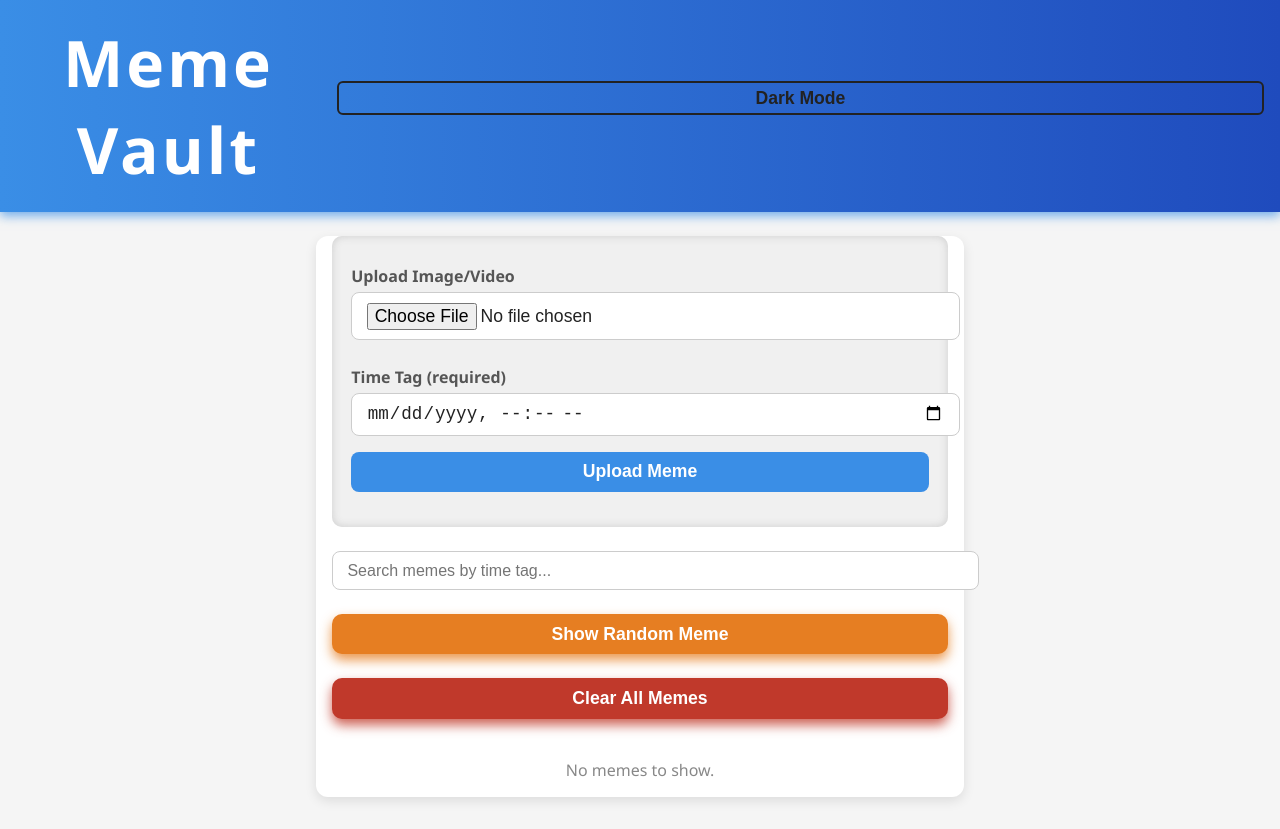
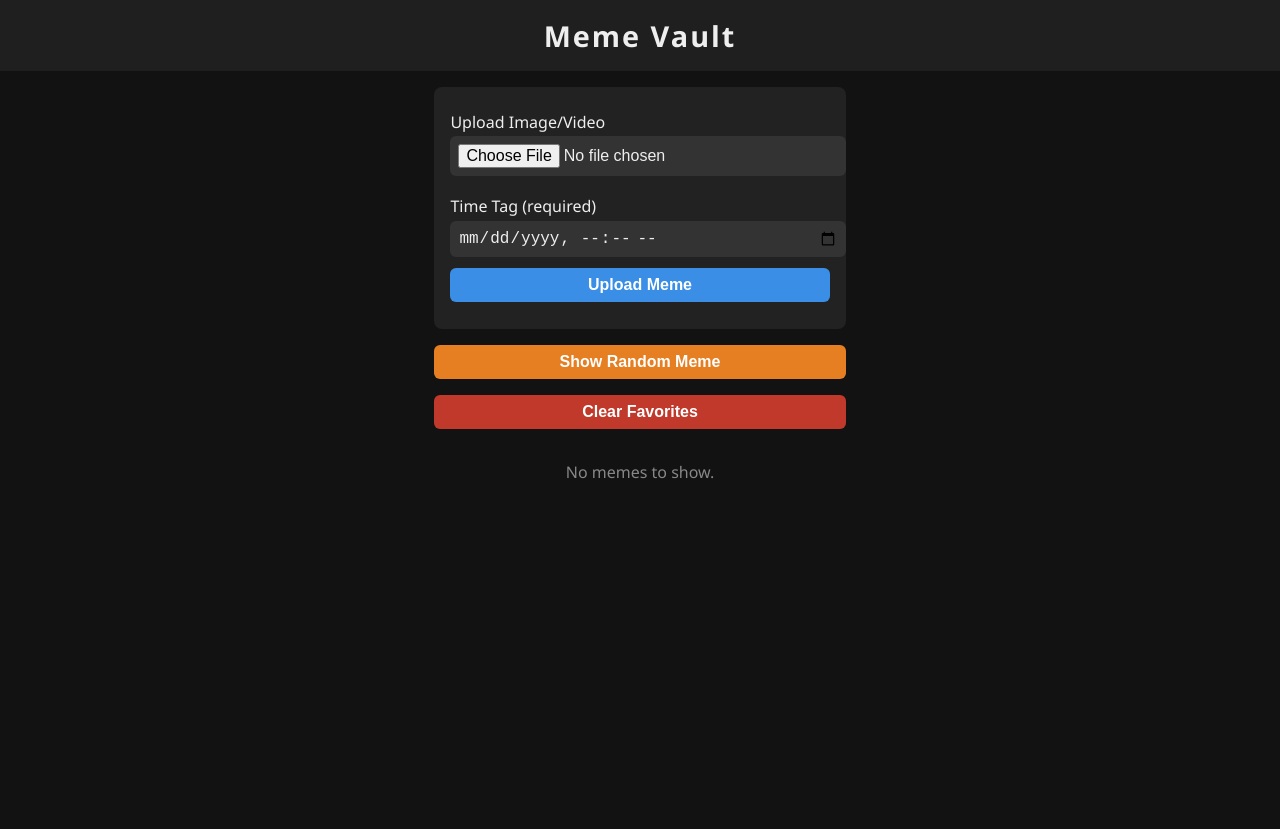
Before and after one commit to maan-the-creator/Meme-vault, a plain HTML site: page index.html in a window 1280 px wide. After the commit the page ends 800 px from the top, so only its background shows below. Drawn offline with Linux system fonts and the light colour scheme.

Commit message:
Update index.html

```diff
--- a/index.html
+++ b/index.html
@@ -5,294 +5,127 @@
 <meta name="viewport" content="width=device-width, initial-scale=1" />
 <title>Meme Vault</title>
 <style>
-  :root {
-    --color-bg-dark: #121212;
-    --color-bg-light: #f5f5f5;
-    --color-text-dark: #eee;
-    --color-text-light: #222;
-    --color-primary: #3a8ee6;
-    --color-primary-dark: #1f4bbd;
-    --color-accent: #e67e22;
-    --color-fav: #ffcc00;
-  }
-
   body {
     font-family: 'Segoe UI', Tahoma, Geneva, Verdana, sans-serif;
-    margin: 0;
-    padding: 0;
+    background: #121212;
+    color: #eee;
+    margin: 0; padding: 0;
     display: flex;
     flex-direction: column;
     min-height: 100vh;
-    background: var(--color-bg-dark);
-    color: var(--color-text-dark);
-    transition: background 0.3s ease, color 0.3s ease;
   }
-  body.light {
-    background: var(--color-bg-light);
-    color: var(--color-text-light);
+  header {
+    background: #1f1f1f;
+    padding: 1rem;
+    text-align: center;
+    font-size: 1.8rem;
+    font-weight: bold;
+    letter-spacing: 2px;
   }
-
-  header {
-    background: linear-gradient(90deg, var(--color-primary), var(--color-primary-dark));
-    padding: 1.2rem 1rem;
-    text-align: center;
-    font-size: 2rem;
-    font-weight: 700;
-    letter-spacing: 3px;
-    color: #fff;
-    box-shadow: 0 4px 10px rgba(58, 142, 230, 0.7);
-    display: flex;
-    justify-content: space-between;
-    align-items: center;
-    gap: 1rem;
-  }
-
-  header h1 {
-    margin: 0;
-    flex-grow: 1;
-  }
-
-  #modeToggle {
-    cursor: pointer;
-    background: transparent;
-    border: 2px solid #fff;
-    border-radius: 6px;
-    padding: 0.3rem 0.8rem;
-    font-weight: 700;
-    color: #fff;
-    transition: background 0.3s ease, color 0.3s ease;
-  }
-  body.light #modeToggle {
-    border-color: var(--color-text-light);
-    color: var(--color-text-light);
-  }
-  #modeToggle:hover {
-    background: #fff;
-    color: var(--color-primary-dark);
-  }
-
   main {
     flex: 1;
     max-width: 900px;
-    margin: 1.5rem auto 2rem;
+    margin: 1rem auto;
     padding: 0 1rem;
-    background: #1e1e1e;
-    border-radius: 12px;
-    box-shadow: 0 8px 20px rgba(0,0,0,0.7);
+  }
+  form {
+    background: #222;
+    padding: 1rem;
+    border-radius: 8px;
+    margin-bottom: 1rem;
+  }
+  label {
+    display: block;
+    margin: 0.5rem 0 0.2rem;
+  }
+  input[type="file"], input[type="datetime-local"], button {
+    width: 100%;
+    padding: 0.5rem;
+    margin-bottom: 0.7rem;
+    border-radius: 6px;
+    border: none;
+    font-size: 1rem;
+  }
+  input[type="file"], input[type="datetime-local"] {
+    background: #333;
+    color: #eee;
+  }
+  button {
+    background: #3a8ee6;
+    color: white;
+    font-weight: 600;
+    cursor: pointer;
     transition: background 0.3s ease;
   }
-  body.light main {
-    background: #fff;
-    box-shadow: 0 4px 12px rgba(0,0,0,0.1);
+  button:hover {
+    background: #2b72c2;
   }
-
-  form {
-    background: #2a2a2a;
-    padding: 1.2rem;
-    border-radius: 10px;
-    margin-bottom: 1.5rem;
-    box-shadow: inset 0 0 8px #444;
-  }
-  body.light form {
-    background: #f0f0f0;
-    box-shadow: inset 0 0 8px #ccc;
-  }
-
-  label {
-    display: block;
-    margin: 0.6rem 0 0.3rem;
-    font-weight: 600;
-    color: #ccc;
-  }
-  body.light label {
-    color: #555;
-  }
-
-  input[type="file"], input[type="datetime-local"], input[type="text"], button {
-    width: 100%;
-    padding: 0.6rem 0.9rem;
-    margin-bottom: 1rem;
-    border-radius: 8px;
-    border: none;
-    font-size: 1.1rem;
-    background: #333;
-    color: #eee;
-    transition: background 0.25s ease;
-  }
-  body.light input[type="file"],
-  body.light input[type="datetime-local"],
-  body.light input[type="text"] {
-    background: #fff;
-    color: #222;
-    border: 1px solid #ccc;
-  }
-  input[type="file"]:focus, input[type="datetime-local"]:focus, input[type="text"]:focus {
-    outline: none;
-    background: #444;
-    box-shadow: 0 0 8px var(--color-primary);
-  }
-  body.light input[type="file"]:focus,
-  body.light input[type="datetime-local"]:focus,
-  body.light input[type="text"]:focus {
-    background: #fff;
-    box-shadow: 0 0 8px var(--color-primary);
-  }
-
-  button {
-    background: var(--color-primary);
-    color: white;
-    font-weight: 700;
-    cursor: pointer;
-    transition: background 0.3s ease, transform 0.2s ease;
-  }
-  button:hover {
-    background: var(--color-primary-dark);
-    transform: scale(1.05);
-  }
-  button:active {
-    transform: scale(0.95);
-  }
-
-  #searchInput {
-    margin-bottom: 1.5rem;
-    font-size: 1rem;
-  }
-
   .memes-container {
     display: grid;
     grid-template-columns: repeat(auto-fit,minmax(220px,1fr));
-    gap: 1.25rem;
+    gap: 1rem;
   }
-
   .meme-card {
-    background: #292929;
-    border-radius: 14px;
+    background: #1e1e1e;
+    border-radius: 10px;
     overflow: hidden;
     position: relative;
-    box-shadow: 0 0 15px rgba(58, 142, 230, 0.6);
+    box-shadow: 0 0 8px rgba(0,0,0,0.7);
     display: flex;
     flex-direction: column;
-    transition: transform 0.3s ease, box-shadow 0.3s ease;
   }
-  body.light .meme-card {
-    background: #fafafa;
-    box-shadow: 0 0 15px rgba(58, 142, 230, 0.3);
-  }
-
-  .meme-card:hover {
-    transform: translateY(-6px);
-    box-shadow: 0 10px 25px rgba(58, 142, 230, 0.9);
-  }
-
   .meme-media {
     width: 100%;
     max-height: 250px;
     object-fit: contain;
     background: #000;
   }
-  body.light .meme-media {
-    background: #eee;
-  }
-
   .meme-info {
-    padding: 1rem 1.2rem;
+    padding: 0.7rem 1rem;
     flex-grow: 1;
     display: flex;
     flex-direction: column;
     justify-content: space-between;
-    color: #ddd;
   }
-  body.light .meme-info {
-    color: #333;
+  .meme-time {
+    font-size: 0.8rem;
+    color: #999;
+    margin-bottom: 0.5rem;
   }
-
-  .meme-time {
-    font-size: 0.85rem;
-    color: #aaa;
-    margin-bottom: 0.6rem;
-    font-style: italic;
-  }
-  body.light .meme-time {
-    color: #666;
-  }
-
   .actions {
     display: flex;
-    justify-content: flex-end;
+    justify-content: space-between;
   }
-
   .btn-fav {
     background: transparent;
     border: none;
     color: #eee;
-    font-size: 1.5rem;
+    font-size: 1.3rem;
     cursor: pointer;
     transition: color 0.3s ease;
-    user-select: none;
   }
-  body.light .btn-fav {
-    color: #444;
+  .btn-fav.favorited {
+    color: #ffcc00;
   }
-
-  .btn-fav.favorited {
-    color: var(--color-fav);
-    text-shadow: 0 0 8px var(--color-fav);
+  .btn-random {
+    margin-bottom: 1rem;
+    width: 100%;
+    background: #e67e22;
   }
-
-  .btn-random {
-    margin-bottom: 1.5rem;
+  .btn-clear-favorites {
+    margin-bottom: 1rem;
     width: 100%;
-    background: var(--color-accent);
-    font-weight: 700;
-    border-radius: 10px;
-    box-shadow: 0 6px 12px rgba(230, 126, 34, 0.8);
-    transition: background 0.3s ease, transform 0.2s ease;
+    background: #c0392b;
   }
-  .btn-random:hover {
-    background: #ba671a;
-    transform: scale(1.04);
-  }
-  .btn-random:active {
-    transform: scale(0.96);
-  }
-
-  .btn-clear {
-    background: #c0392b;
-    margin-bottom: 1.5rem;
-    width: 100%;
-    font-weight: 700;
-    border-radius: 10px;
-    box-shadow: 0 6px 12px rgba(192, 57, 43, 0.8);
-    transition: background 0.3s ease, transform 0.2s ease;
-  }
-  .btn-clear:hover {
-    background: #922b21;
-    transform: scale(1.04);
-  }
-  .btn-clear:active {
-    transform: scale(0.96);
-  }
-
   @media (max-width: 480px) {
     .memes-container {
       grid-template-columns: 1fr;
-    }
-    header {
-      flex-direction: column;
-      gap: 0.7rem;
-      font-size: 1.6rem;
-    }
-    #modeToggle {
-      padding: 0.25rem 0.6rem;
     }
   }
 </style>
 </head>
 <body>
-<header>
-  <h1>Meme Vault</h1>
-  <button id="modeToggle" aria-label="Toggle Dark/Light Mode">Light Mode</button>
-</header>
+<header>Meme Vault</header>
 <main>
   <form id="uploadForm">
     <label for="memeFile">Upload Image/Video</label>
@@ -304,10 +137,8 @@
     <button type="submit">Upload Meme</button>
   </form>
 
-  <input type="text" id="searchInput" placeholder="Search memes by time tag..." aria-label="Search memes by time tag" />
-
   <button class="btn-random" id="randomBtn">Show Random Meme</button>
-  <button class="btn-clear" id="clearBtn">Clear All Memes</button>
+  <button class="btn-clear-favorites" id="clearFavoritesBtn">Clear Favorites</button>
 
   <div class="memes-container" id="memesContainer">
     <!-- Memes show up here -->
@@ -321,15 +152,11 @@
   const timeTag = document.getElementById('timeTag');
   const memesContainer = document.getElementById('memesContainer');
   const randomBtn = document.getElementById('randomBtn');
-  const searchInput = document.getElementById('searchInput');
-  const clearBtn = document.getElementById('clearBtn');
-  const modeToggle = document.getElementById('modeToggle');
-  const body = document.body;
+  const clearFavoritesBtn = document.getElementById('clearFavoritesBtn');
 
   // Load memes and favorites from localStorage or start empty
   let memes = JSON.parse(localStorage.getItem('memes') || '[]');
   let favorites = JSON.parse(localStorage.getItem('favorites') || '[]');
-  let darkMode = localStorage.getItem('darkMode') === 'true';
 
   function saveMemes() {
     localStorage.setItem('memes', JSON.stringify(memes));
@@ -337,10 +164,6 @@
 
   function saveFavorites() {
     localStorage.setItem('favorites', JSON.stringify(favorites));
-  }
-
-  function saveDarkMode() {
-    localStorage.setItem('darkMode', darkMode.toString());
   }
 
   function isFavorited(id) {
@@ -398,7 +221,6 @@
       favBtn.innerHTML = '☆';
     }
     favBtn.title = 'Favorite';
-    favBtn.setAttribute('aria-label', isFavorited(meme.id) ? 'Unfavorite meme' : 'Favorite meme');
     favBtn.addEventListener('click', (e) => {
       e.preventDefault();
       toggleFavorite(meme.id);
@@ -412,20 +234,16 @@
     return card;
   }
 
-  function renderMemes(filterText = '') {
+  function renderMemes(showOnlyFavorites = false) {
     memesContainer.innerHTML = '';
     let memesToShow = memes;
-
-    if (filterText.trim()) {
-      const lower = filterText.toLowerCase();
-      memesToShow = memes.filter(m => new Date(m.timeTag).toLocaleString().toLowerCase().includes(lower));
+    if (showOnlyFavorites) {
+      memesToShow = memes.filter(m => favorites.includes(m.id));
     }
-
     if (memesToShow.length === 0) {
       memesContainer.innerHTML = '<p style="color:#888; text-align:center;">No memes to show.</p>';
       return;
     }
-
     memesToShow.forEach(meme => {
       const card = createMemeCard(meme);
       memesContainer.appendChild(card);
@@ -461,7 +279,7 @@
       };
       memes.push(newMeme);
       saveMemes();
-      renderMemes(searchInput.value);
+      renderMemes();
       uploadForm.reset();
     };
     reader.readAsDataURL(file);
@@ -478,37 +296,17 @@
     memesContainer.appendChild(createMemeCard(randomMeme));
   });
 
-  clearBtn.addEventListener('click', () => {
-    if (confirm('Are you sure you want to clear all memes? This cannot be undone.')) {
-      memes = [];
+  clearFavoritesBtn.addEventListener('click', () => {
+    if (favorites.length === 0) {
+      alert('No favorite memes to clear.');
+      return;
+    }
+    if (confirm('Are you sure you want to clear ALL favorite memes?')) {
       favorites = [];
-      saveMemes();
       saveFavorites();
       renderMemes();
     }
   });
-
-  searchInput.addEventListener('input', () => {
-    renderMemes(searchInput.value);
-  });
-
-  modeToggle.addEventListener('click', () => {
-    darkMode = !darkMode;
-    if (darkMode) {
-      body.classList.remove('light');
-      modeToggle.textContent = 'Light Mode';
-    } else {
-      body.classList.add('light');
-      modeToggle.textContent = 'Dark Mode';
-    }
-    saveDarkMode();
-  });
-
-  // Initialize mode based on saved preference
-  if (!darkMode) {
-    body.classList.add('light');
-    modeToggle.textContent = 'Dark Mode';
-  }
 
   // Initial render
   renderMemes();
```
